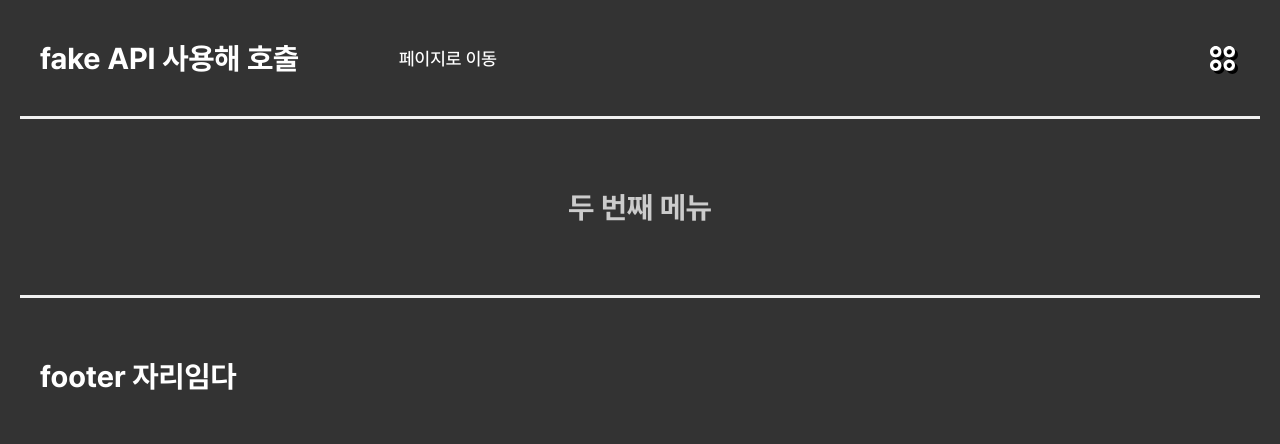
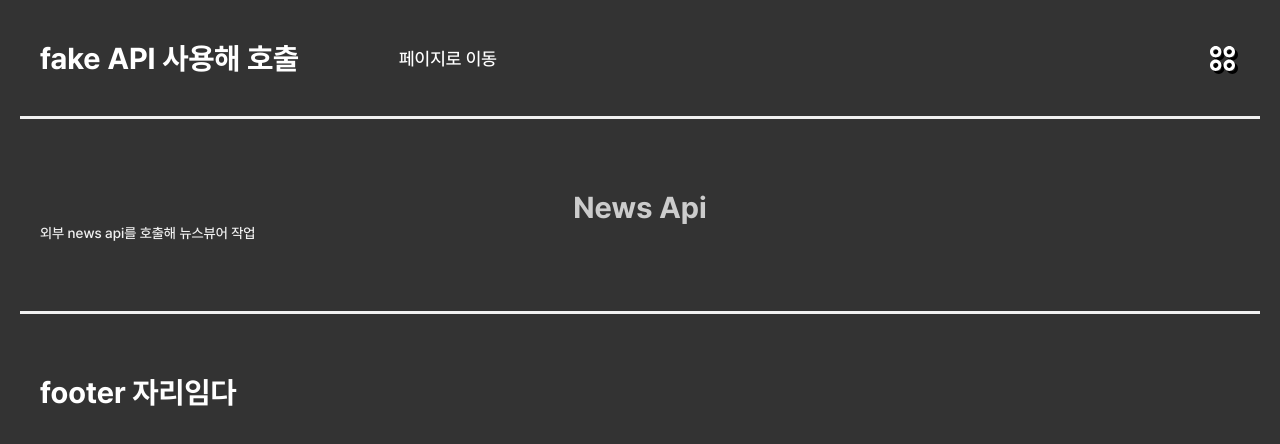
Before and after one commit to QTsom/fake-api, a React (Create React App) app: page /Menu2 in a window 1280 px wide. Shown: the top 444 px of the page. Built offline with nearby package versions, Linux system fonts and the light colour scheme.

Commit message:
feat: add newsItem components

```diff
--- /dev/null
+++ b/src/components/NewsItem.jsx
@@ -0,0 +1,15 @@
+import styled from "styled-components"
+
+const NewsItem = () => {
+    return (
+        <NewsItemContainer>
+
+        </NewsItemContainer>
+    )
+}
+
+const NewsItemContainer = styled.li`
+
+`
+
+export default NewsItem;
--- a/src/pages/Menu2.jsx
+++ b/src/pages/Menu2.jsx
@@ -1,15 +1,19 @@
 import Layout from "components/common/Layout";
 import styled from "styled-components";
+import NewsItem from "components/NewsItem";
 
 const Menu2 = () => {
     return (
         <Layout>
             <Menu2Container>
                 <div className="inner">
-                    <h2 className="content-title">두 번째 메뉴</h2>
+                    <div className="title-wrap">
+                        <h2 className="content-title">News Api</h2>
+                        <p className="title-wrap--description">외부 news api를 호출해 뉴스뷰어 작업</p>
+                    </div>
 
                     <ul>
-                        <li></li>
+                        <NewsItem />
                     </ul>
                 </div>
             </Menu2Container>
```
